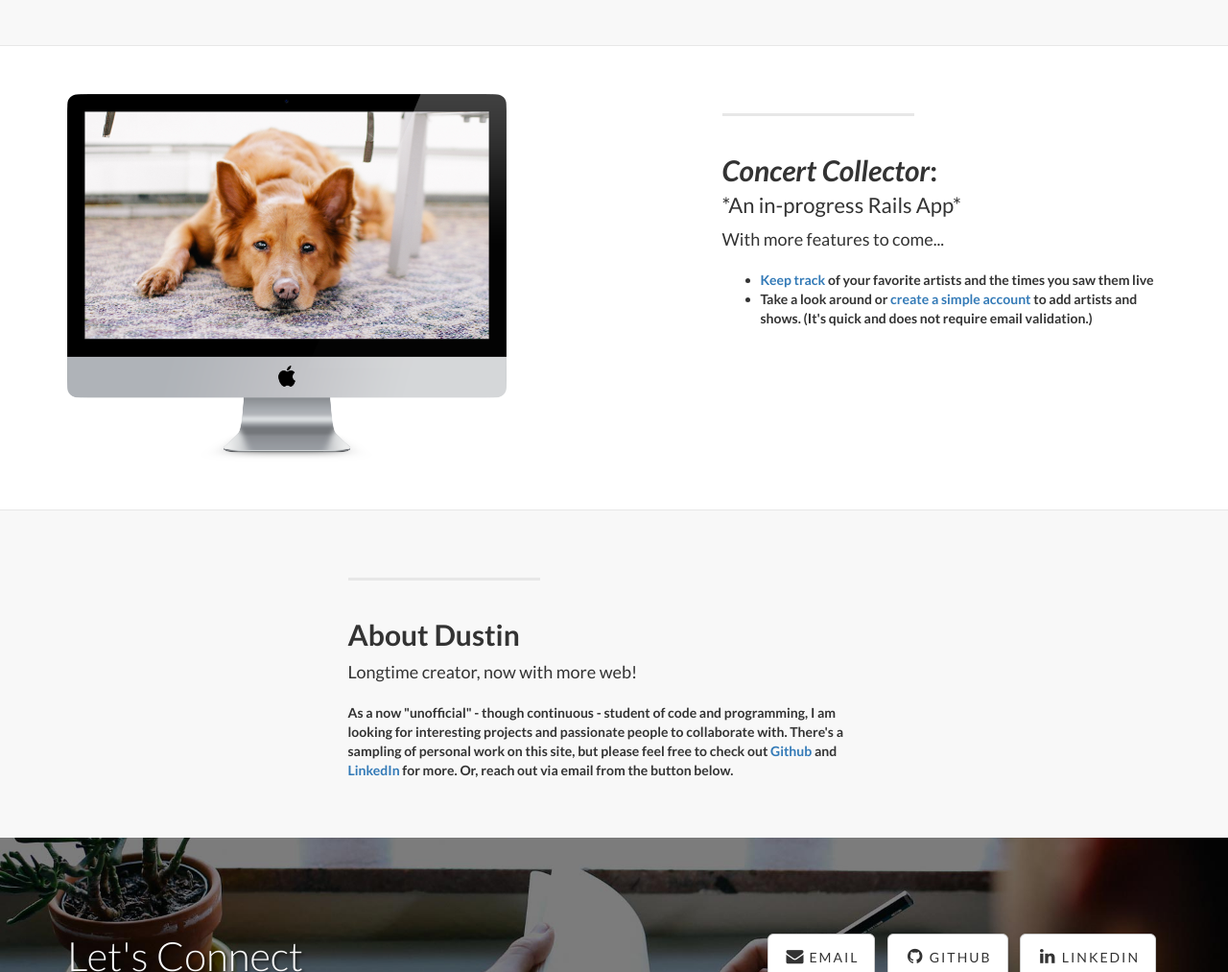
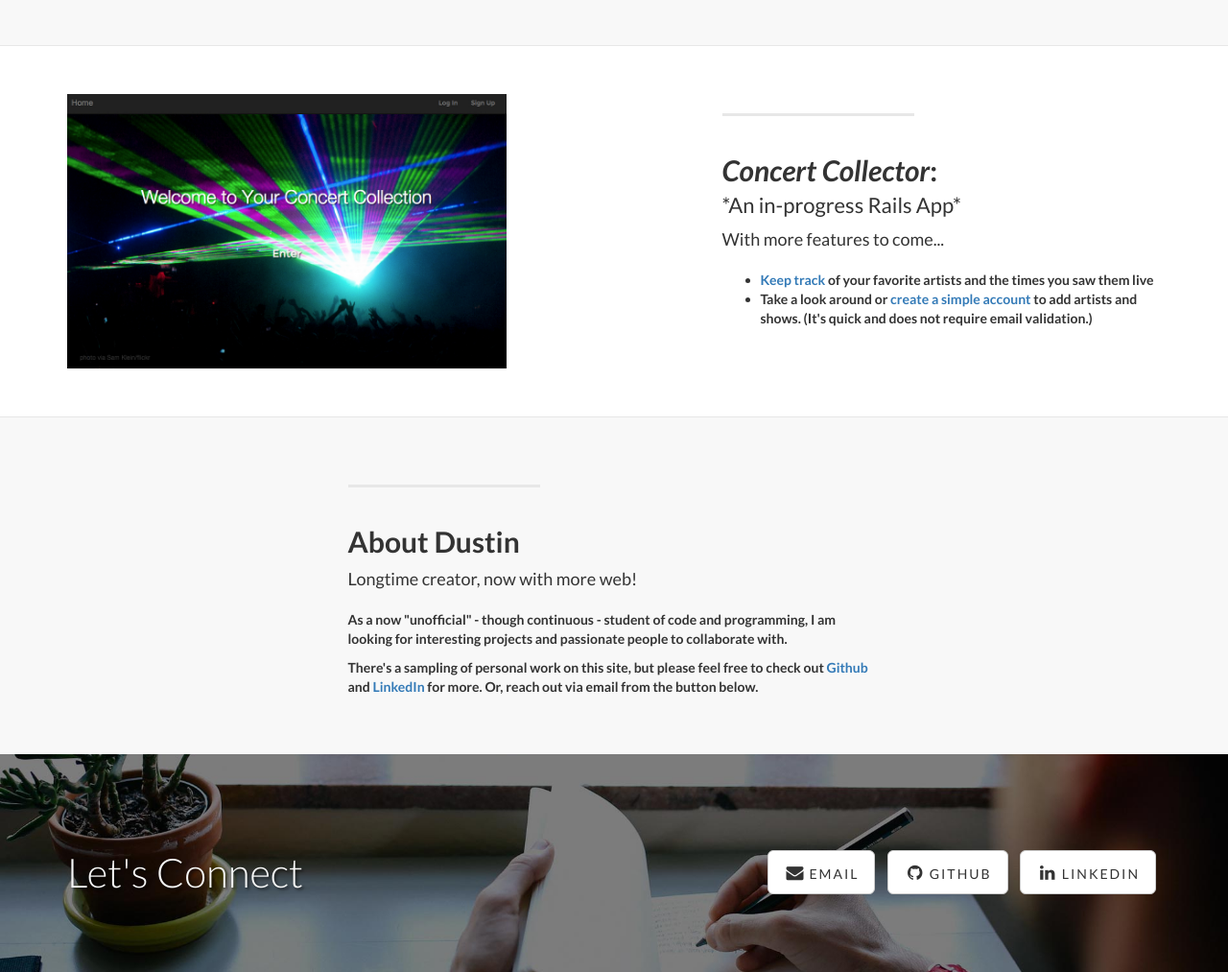
Before and after one commit to dustinL/dustinL.github.io, a plain HTML site: page index.html in a window 1280 px wide. Shown: the part 1184-2197 px from the top of the page at 96% size. Drawn offline with Linux system fonts and the light colour scheme.

Commit message:
add project image

```diff
--- a/index.html
+++ b/index.html
@@ -134,7 +134,7 @@
                     </p>
                 </div>
                 <div class="col-lg-5 col-sm-pull-6  col-sm-6">
-                    <img class="img-responsive" src="img/dog.png" alt="">
+                    <a target="_blank" href="http://concert-collector.herokuapp.com/"><img class="img-responsive" src="img/concert-home.jpg" alt=""></a>
                 </div>
             </div>
 
@@ -155,7 +155,8 @@
                     <div class="clearfix"></div>
                     <h2>About Dustin</h2>
                     <p class="lead"> Longtime creator, now with more web!</p>
-                    <p>As a now "unofficial" - though continuous - student of code and programming, I am looking for interesting projects and passionate people to collaborate with. There's a sampling of personal work on this site, but please feel free to check out <a target="_blank" href="https://github.com/dustinL">Github</a> and <a target="_blank" href="https://linkedin.com/in/thatdustinlewis/">LinkedIn</a> for more. Or, reach out via email from the button below.</p>
+                    <p>As a now "unofficial" - though continuous - student of code and programming, I am looking for interesting projects and passionate people to collaborate with.</p>
+                    <p>There's a sampling of personal work on this site, but please feel free to check out <a target="_blank" href="https://github.com/dustinL">Github</a> and <a target="_blank" href="https://linkedin.com/in/thatdustinlewis/">LinkedIn</a> for more. Or, reach out via email from the button below.</p>
                 </div>
             </div>
 
```
Also changed, not shown: img/concert-home.jpg (added).
